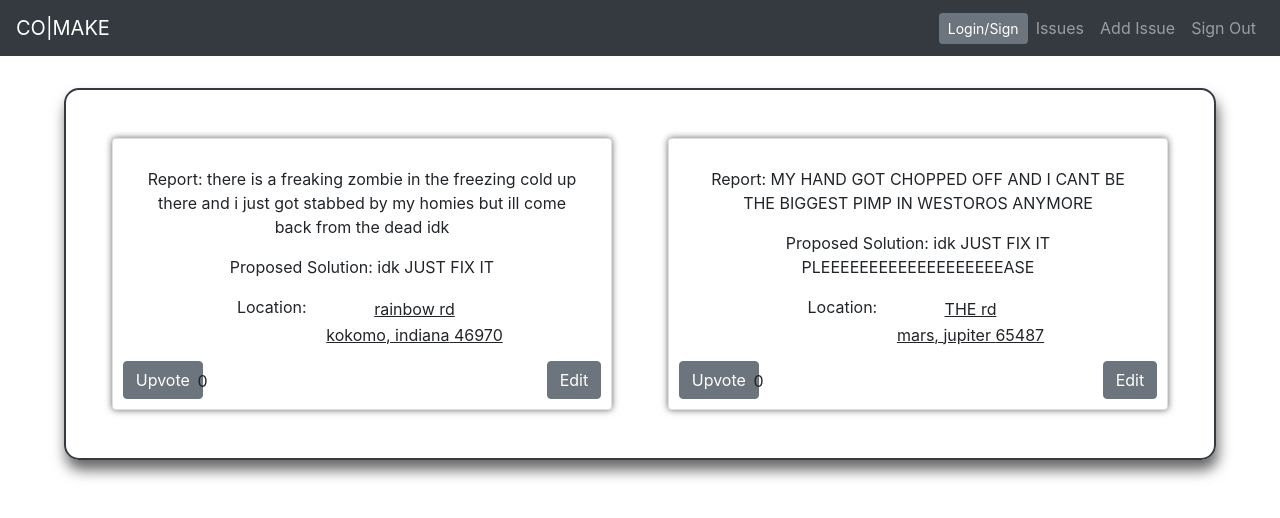
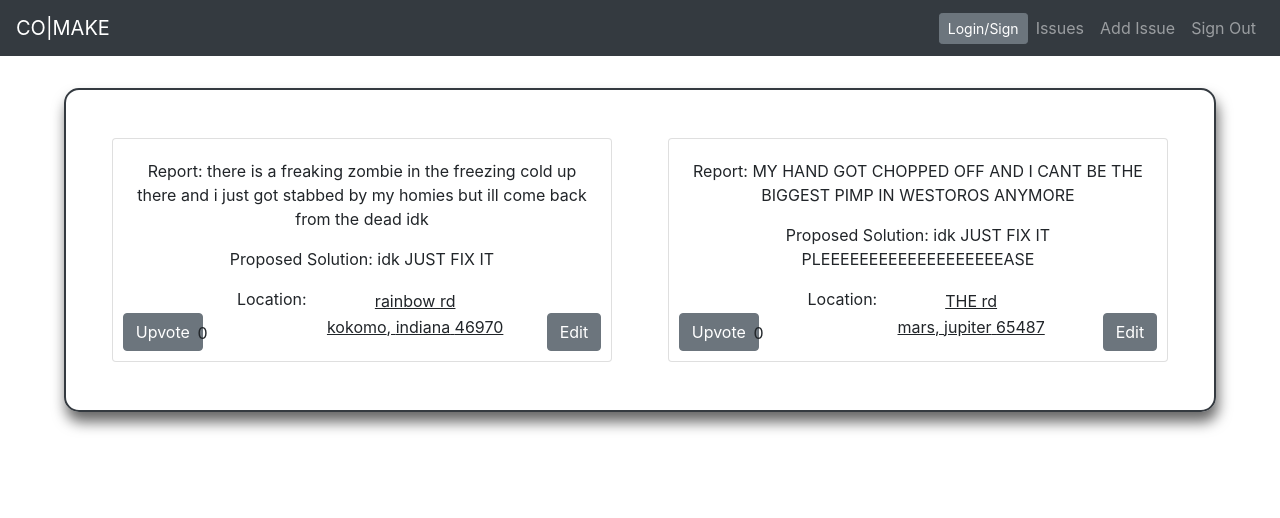
Before and after one commit to Co-make-tt76/front-end, a React (Create React App) app in the folder co-make/: page / in a window 1280 px wide. Shown: the top 518 px of the page. Built offline with nearby package versions, Linux system fonts and the light colour scheme; no server answers.

Commit message:
updating before pulling from main

```diff
--- a/co-make/src/App.css
+++ b/co-make/src/App.css
@@ -35,11 +35,13 @@
   margin: 24px 2.5%;
 }
 
-.issue-container .card {
+.issue-container .card .cardBody {
   padding: 8px 8px 40px;
   box-shadow: 0px 0px 7px rgba(0,0,0,.6);
+}
 
-
+.issue-container .card .cardtext {
+  color: red;
 }
 
 .issues-display {
--- a/co-make/src/components/Issue.js
+++ b/co-make/src/components/Issue.js
@@ -11,7 +11,7 @@ export default function Issue(props) {
    return (
       <div className='issue-container'>
          <Card>
-            <CardBody>
+            <CardBody className='card-body'>
                <CardText>Report: {issue.report}</CardText>
                <CardText>Proposed Solution: {issue.proposedSolution}</CardText>
                <div className='big-location-container'>
```
